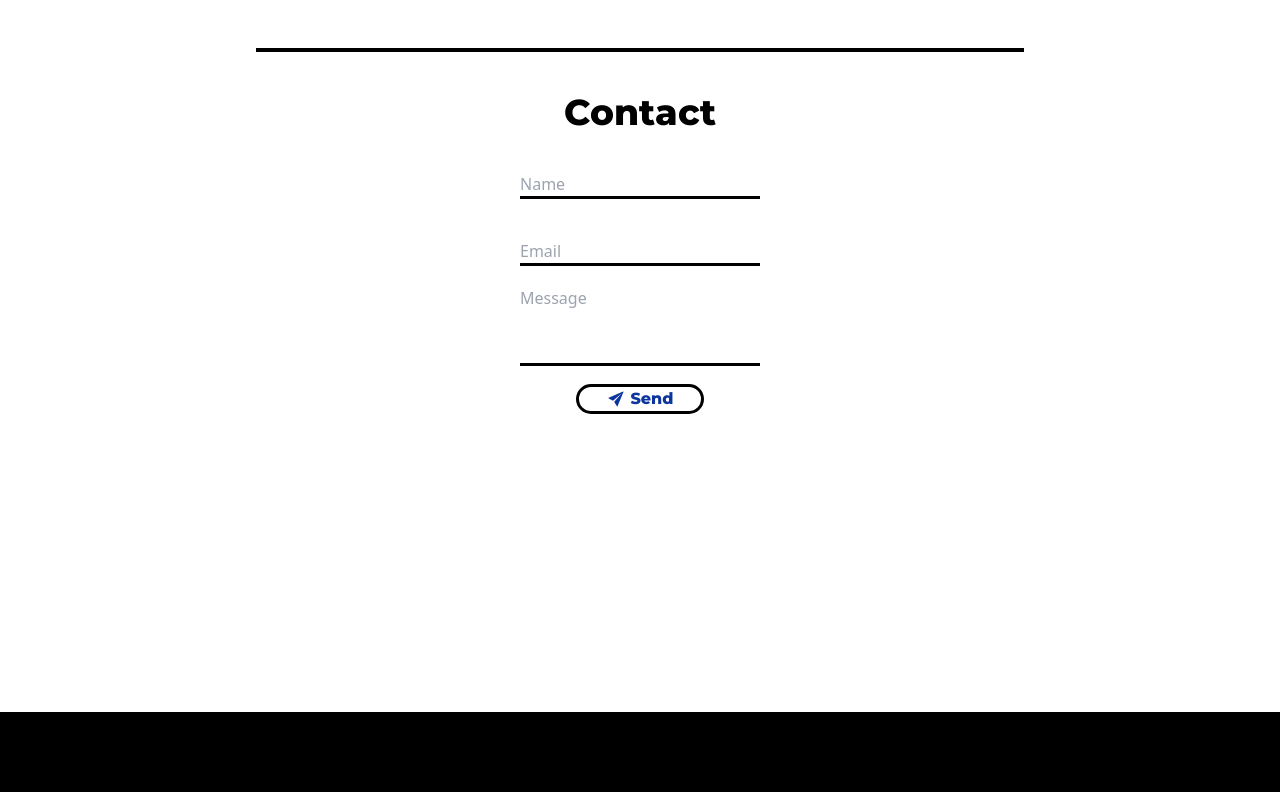
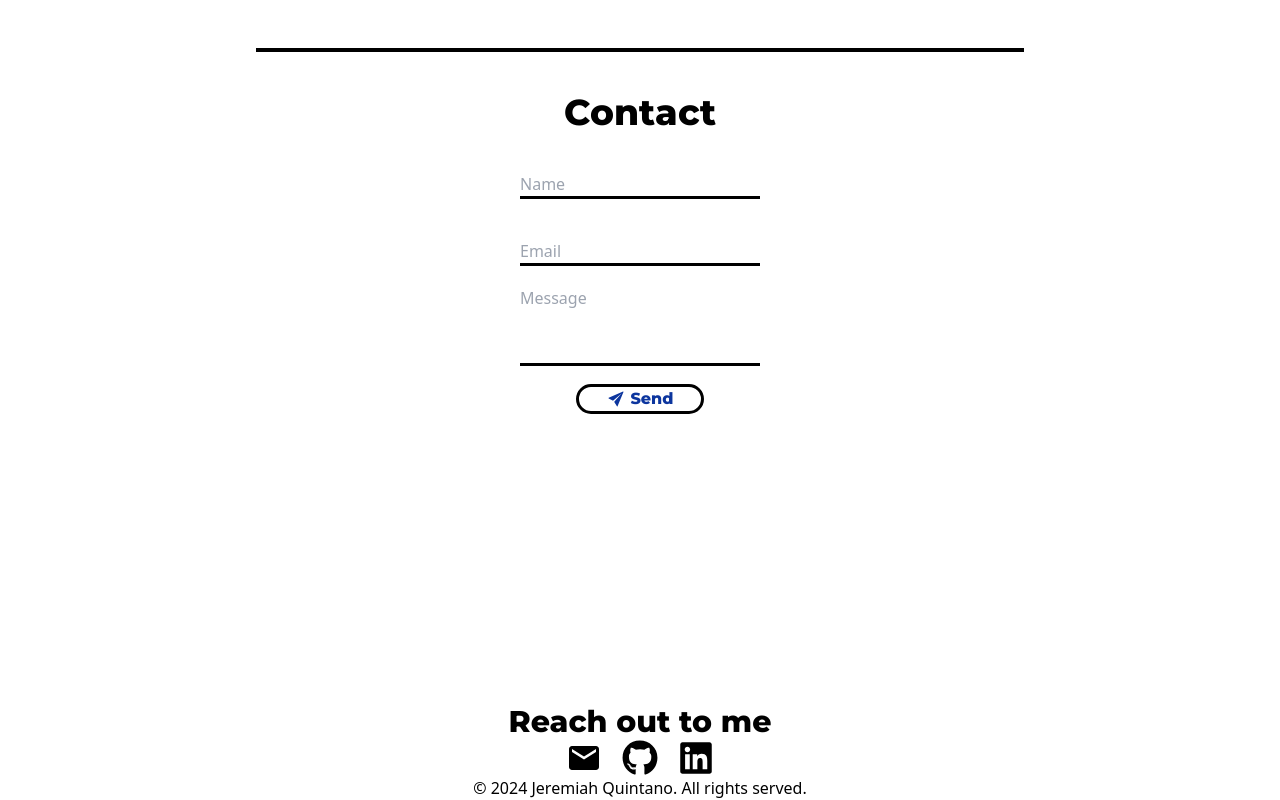
Before and after one commit to 0ojireho0/myProject, a React (Vite) app: page / in a window 1280 px wide. Shown: the part 3132-3932 px from the top of the page. Built offline with nearby package versions, Linux system fonts and the light colour scheme.

Commit message:
animation nalang

```diff
--- a/src/Pages/Footer.jsx
+++ b/src/Pages/Footer.jsx
@@ -1,9 +1,19 @@
 import React from 'react'
-
+import { MdEmail } from "react-icons/md";
+import { FaGithub } from "react-icons/fa";
+import { FaLinkedin } from "react-icons/fa";
 const Footer = () => {
   return (
-    <div className='bg-black h-[5rem]'>
-      Footer
+    <div className=' h-[5rem] flex flex-col justify-center items-center'>
+      <div className=''>
+        <h1 className='text-3xl montserratextrabold text-center'>Reach out to me</h1>
+        <div className='flex flex-row gap-5 justify-center'>
+          <a href="mailto:jeremiahquintano20@gmail.com" target='_blank' className=' hover:opacity-50'><MdEmail className='text-4xl' /></a>
+          <a href="https://github.com/0ojireho0" target='_blank' className=' hover:opacity-50'><FaGithub className='text-4xl'/></a>
+          <a href="https://www.linkedin.com/in/jeremiah-quintano-a80407231/" target='_blank' className=' hover:opacity-50'><FaLinkedin className='text-4xl'/></a>
+        </div>
+        <h1>&copy; 2024 Jeremiah Quintano. All rights served.</h1>
+      </div>
     </div>
   )
 }
```
